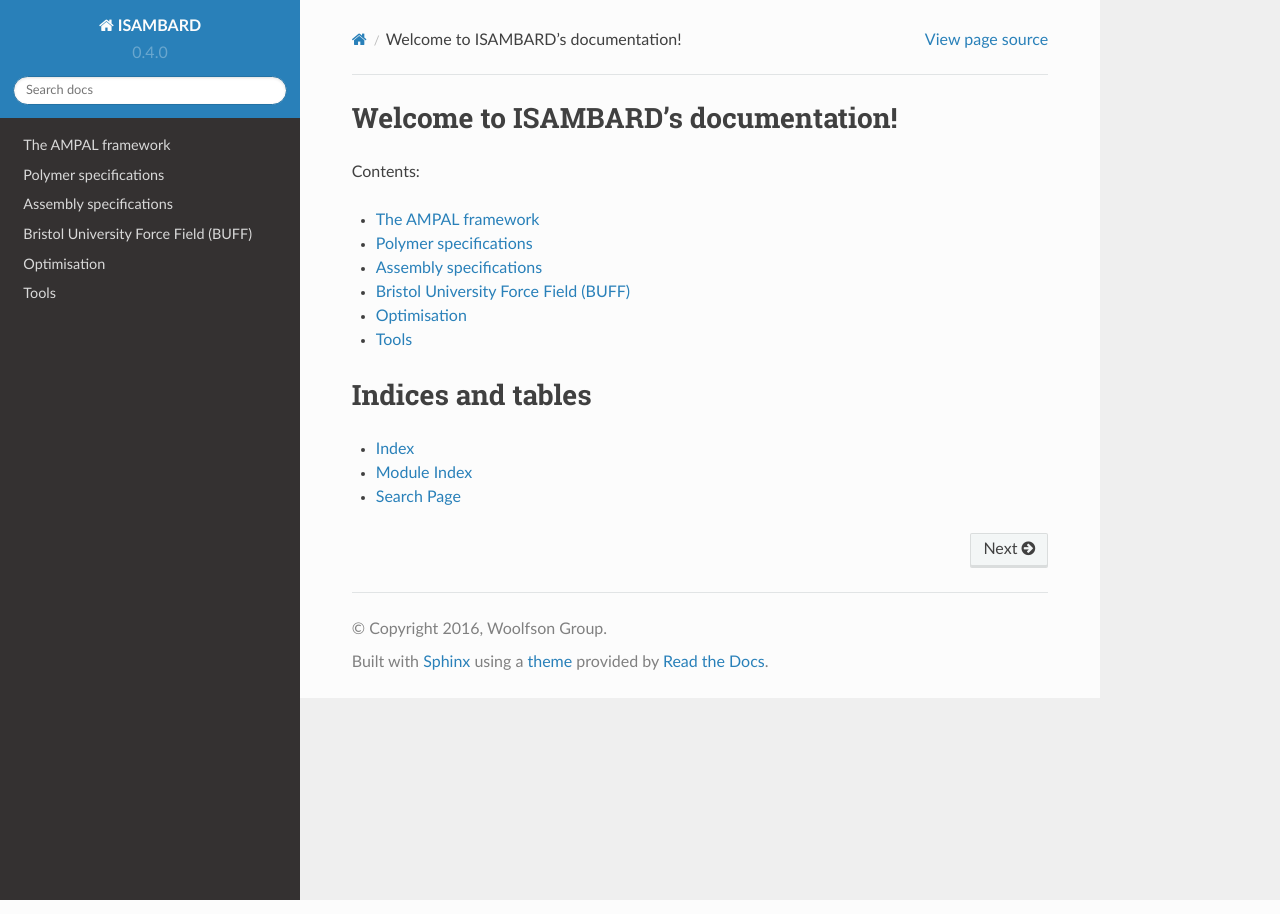
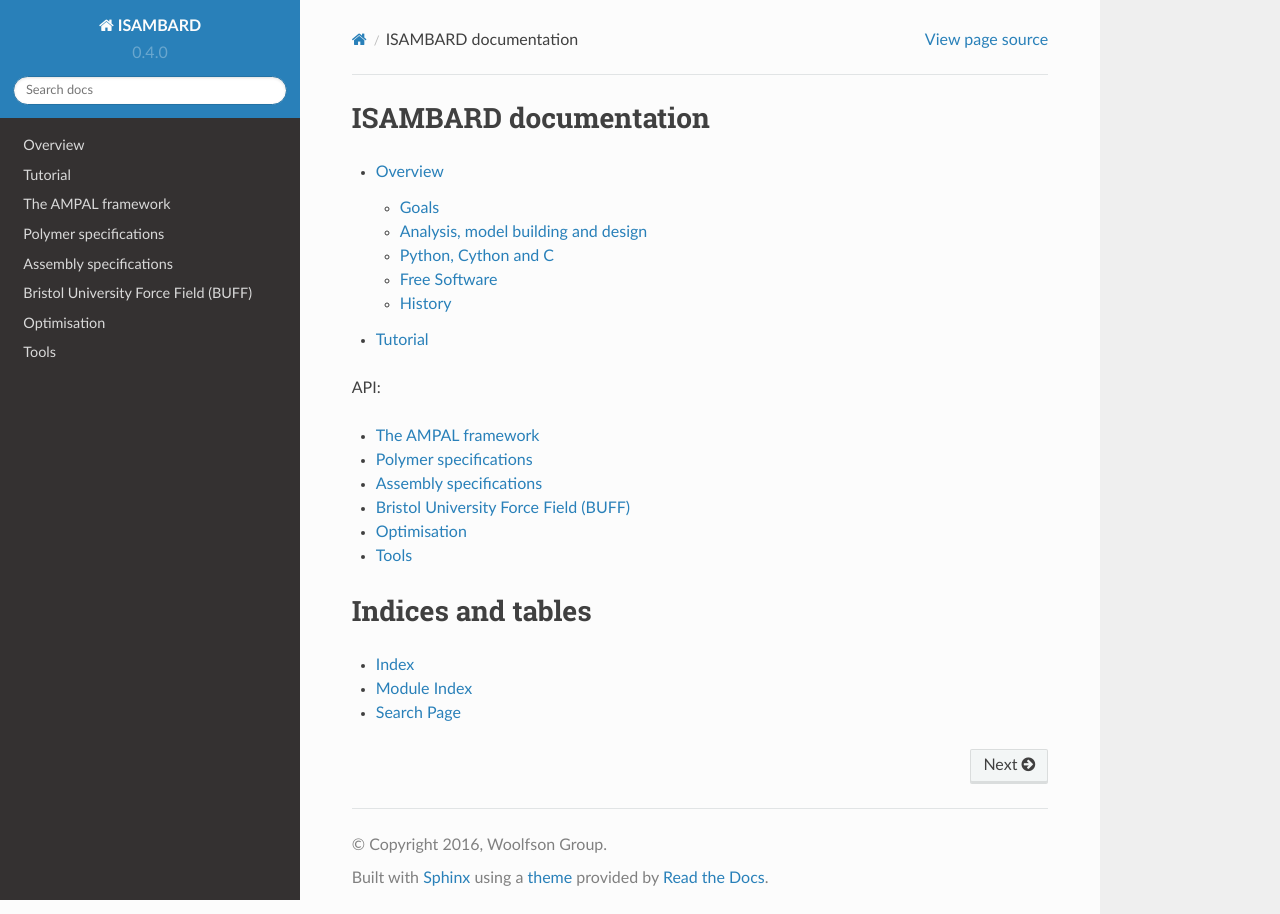
Before and after one commit to isambard-uob/isambard, a Sphinx documentation site: the page built from docs/index.rst, in a window 1280 px wide. Built offline with Sphinx 7.4.7 and the Read the Docs theme 2.0.0, drawn with Linux system fonts in a browser that asks for light colours; pages that are not in the unit, such as notebooks, are missing from menus.

Commit message:
Added first tutorial file

```diff
--- a/docs/index.rst
+++ b/docs/index.rst
@@ -3,10 +3,20 @@
    You can adapt this file completely to your liking, but it should at least
    contain the root `toctree` directive.
 
-Welcome to ISAMBARD's documentation!
-====================================
+ISAMBARD documentation
+======================
 
-Contents:
+.. only:: html
+   :Release: version
+   :Date: today
+
+.. toctree::
+   :maxdepth: 2
+
+   Overview <overview>
+   Tutorial <tutorial>
+
+API:
 
 .. toctree::
    :maxdepth: 1
```
Also changed, not shown: docs/isambard_dev.ampal.rst (+10 -2 lines), docs/tutorial.rst (added, +8 -0 lines).
